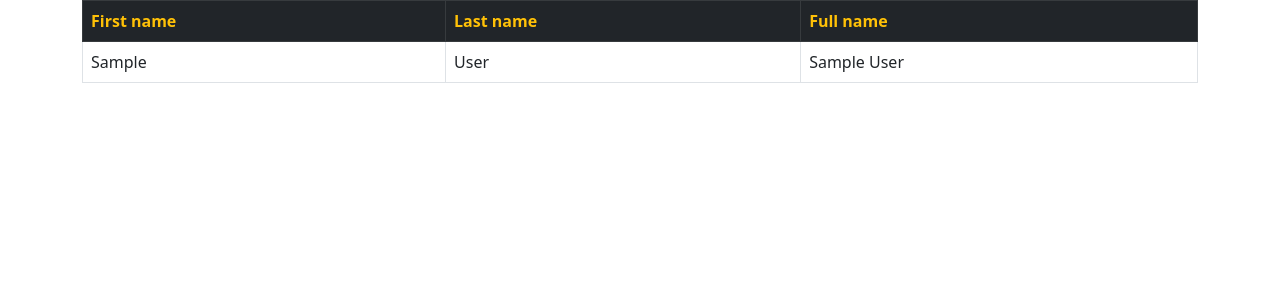
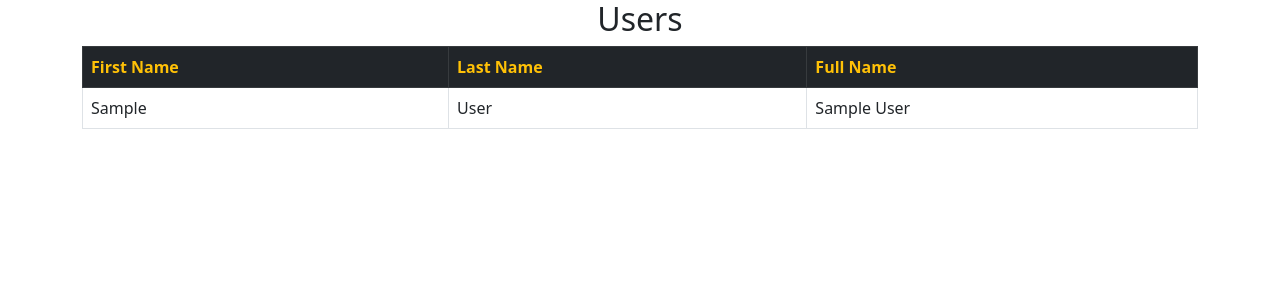
Before and after one commit to oscarg11/Python-Bootcamp-projects, a Flask app: template flask/fundamentals/HTMLtable/templates/index.html in a window 1280 px wide. Shown: the top 300 px of the page. Run offline with Flask 2, Linux system fonts and the light colour scheme; the template is opened without the code that fills it: most values are stand-ins (such as "Sample title", 1, 10 or a date in 2020).

Commit message:
second practice attempt for html table assignment

```diff
--- a/flask/fundamentals/HTMLtable/templates/index.html
+++ b/flask/fundamentals/HTMLtable/templates/index.html
@@ -4,28 +4,30 @@
     <meta charset="UTF-8">
     <meta http-equiv="X-UA-Compatible" content="IE=edge">
     <meta name="viewport" content="width=device-width, initial-scale=1.0">
-    <!-- Bootstrap CSS -->
-    <link href="https://cdn.jsdelivr.net/npm/bootstrap@5.2.2/dist/css/bootstrap.min.css" rel="stylesheet" integrity="sha384-Zenh87qX5JnK2Jl0vWa8Ck2rdkQ2Bzep5IDxbcnCeuOxjzrPF/et3URy9Bv1WTRi" crossorigin="anonymous">
+    <!-- CSS only -->
+    <link href="https://cdn.jsdelivr.net/npm/bootstrap@5.2.3/dist/css/bootstrap.min.css" rel="stylesheet" integrity="sha384-rbsA2VBKQhggwzxH7pPCaAqO46MgnOM80zW1RWuH61DGLwZJEdK2Kadq2F9CUG65" crossorigin="anonymous">
     <title>HTML Table</title>
 </head>
 <body>
+    <h2 class="text-center">Users</h2>
     <div class="container-sm">
-        <table class="table table-bordered table-hover">
-            <tr class="table-dark text-warning">
-                <th>First name</th>
-                <th>Last name</th>
-                <th>Full name</th>
+        <table class="table table-bordered">
+            <thead class="table-dark text-warning">
+                <tr>
+                    <th>First Name</th>
+                    <th>Last Name</th>
+                    <th>Full Name</th>
                 </tr>
-<!-- for loop loops through each user and renders their -->
-<!-- first name, last name, and full name into a table -->
-            {% for user in user_names%}
+            </thead>
+            <tbody>
+                {% for user in users %}
                     <tr>
                         <td>{{user['first_name']}}</td>
                         <td>{{user['last_name']}}</td>
                         <td>{{user['first_name']}} {{user['last_name']}}</td>
-
                     </tr>
                 {% endfor %}
+            </tbody>
         </table>
     </div>
 </body>
```
Also changed, not shown: flask/fundamentals/HTMLtable/server.py (+9 -7 lines). Lines whose indentation alone changed are shown as unchanged.
